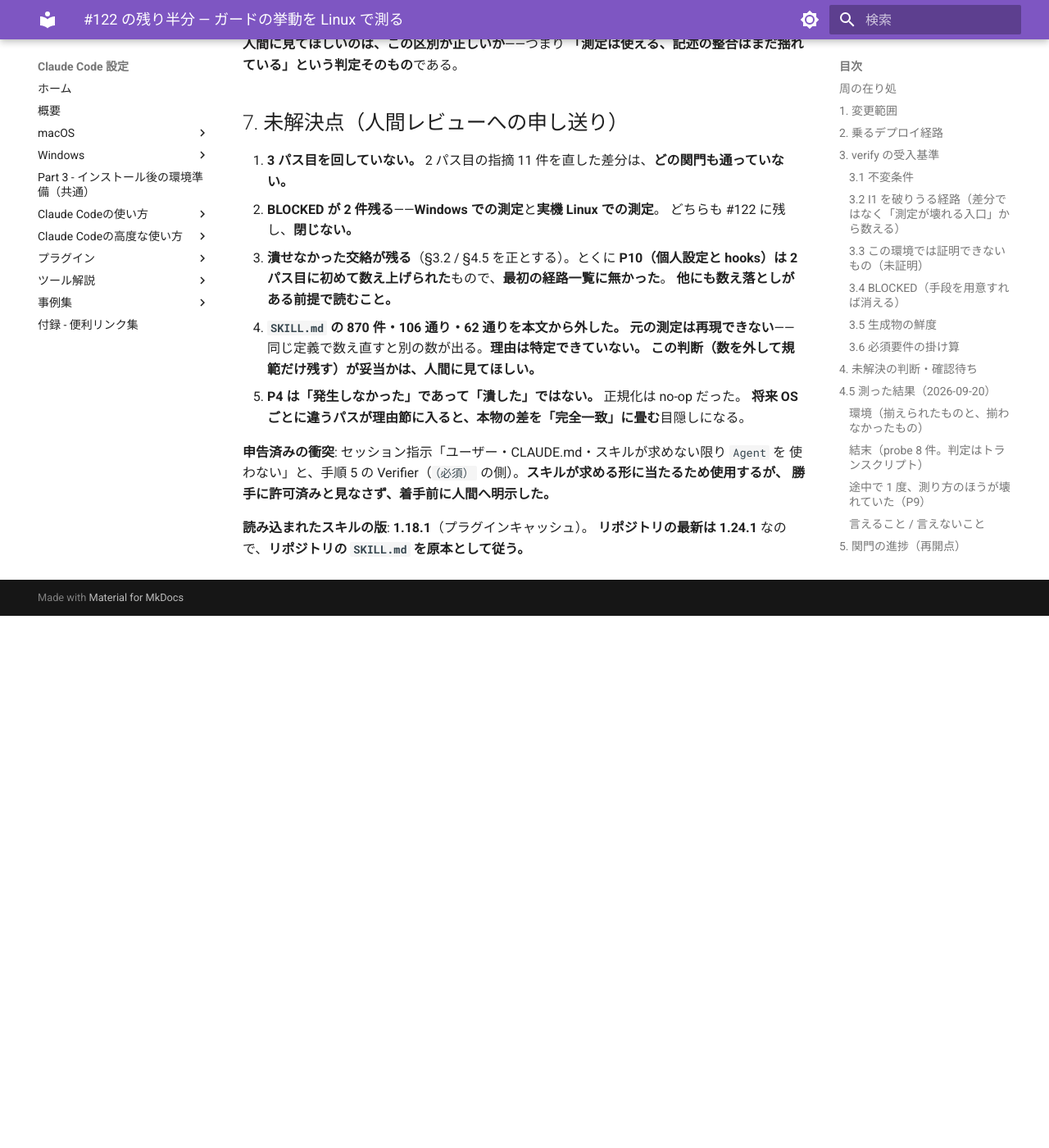
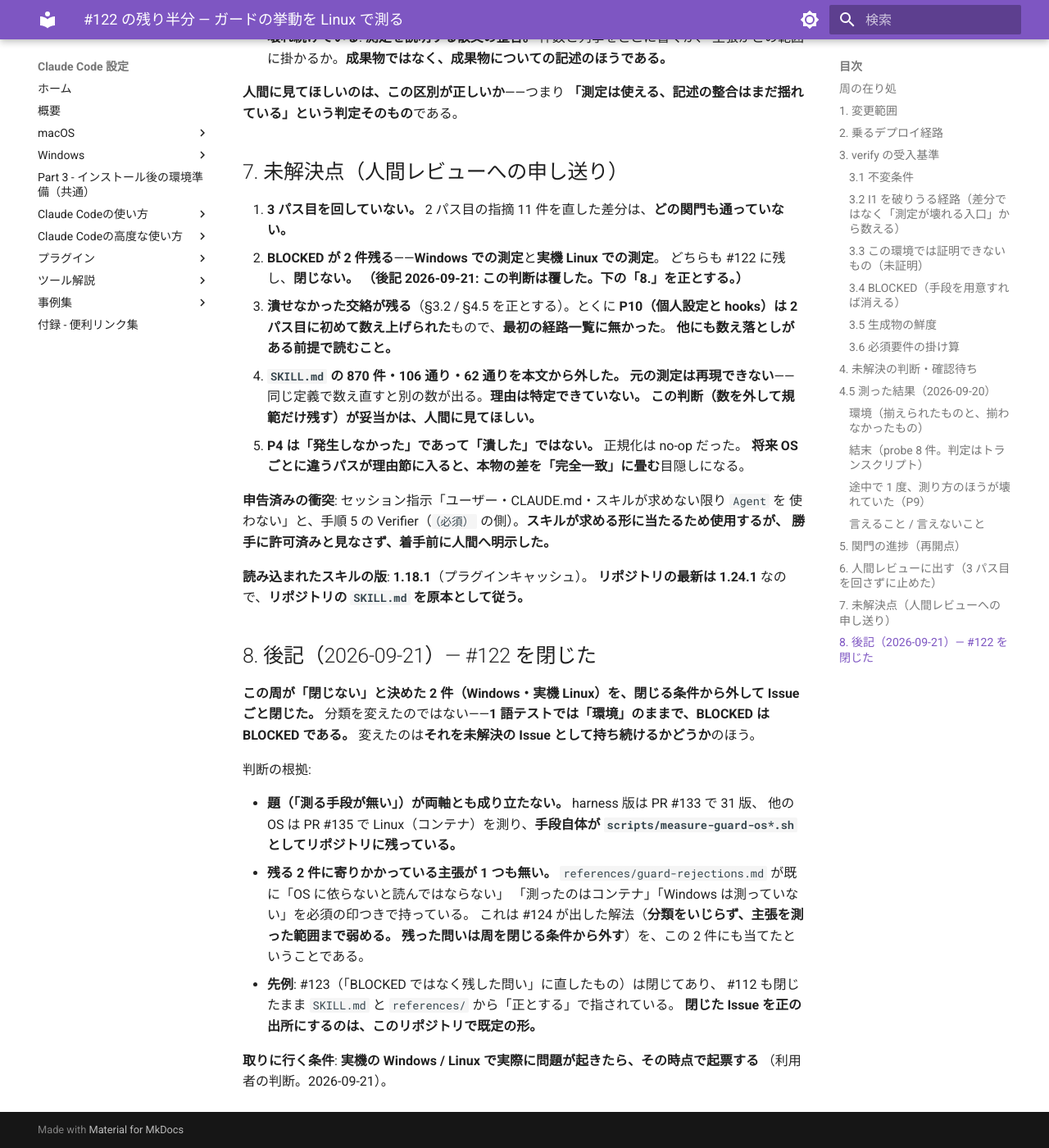
Before and after one commit to hdknr/claude-code-setup, an MkDocs documentation site: the page built from docs/plans/issue-122.md, in a window 1280 px wide and 1400 px high, scrolled down 10078 px. Shown: the whole window at 82% size. Built offline with MkDocs 1.6.1 and Material for MkDocs 9.7.7, drawn with Linux system fonts in a browser that asks for light colours; before the commit the page ends 10829 px from its top, so only the background shows below that; some of the changed text lies outside the part shown.

Commit message:
docs: #122 を閉じ、「閉じていない」と書いていた行を直す (#122)
**残っていた BLOCKED 2 件（Windows・実機 Linux）を、閉じる条件から外した。**
分類を変えたのではない——#124 の 1 語テストでは「環境」のままで BLOCKED は BLOCKED。
変えたのは、それを未解決の Issue として持ち続けるかどうかのほう。

- **題（「測る手段が無い」）が両軸とも成り立たない**——harness 版は PR #133 で 31 版、
  他の OS は PR #135 で Linux（コンテナ）。**手段は `scripts/measure-guard-os*` に残っている。**
- **残る 2 件に寄りかかっている主張が 1 つも無い**——`references/guard-rejections.md` が
  「OS に依らないと読んではならない」「測ったのはコンテナ」「Windows は測っていない」を
  必須の印つきで持っている（#124 の解法をこの 2 件にも当てた形）。
- **実機で問題が起きたら、その時点で起票する**（利用者の判断）。

`CLAUDE.md` は文字どおり「#122 に残してある。閉じていない」と書いており、
閉じた瞬間に偽になる行だった。`docs/plans/issue-122.md` §7-2 にも後記を付け、
§1 の変更範囲に `CLAUDE.md` を足した（範囲を黙って広げないため）。

`check-all.py` 26/26 緑。

Co-Authored-By: Claude Opus 5 (1M context) <noreply@anthropic.com>

```diff
--- a/docs/plans/issue-122.md
+++ b/docs/plans/issue-122.md
@@ -34,6 +34,7 @@
 - `plugins/dev-loop/.claude-plugin/plugin.json` — 版を揃える
 - `.claude-plugin/marketplace.json` — 版を揃える
 - `docs/plugins/dev-loop-design.md` — `skill-metrics.py` の生成ブロック（**手で書かない**）
+- `CLAUDE.md` — **後記（2026-09-21）で足した**。#122 を閉じたので、「閉じていない」と書いていた 1 行を直す
 
 触らない:
 
@@ -324,6 +325,7 @@
 1. **3 パス目を回していない。** 2 パス目の指摘 11 件を直した差分は、**どの関門も通っていない。**
 2. **BLOCKED が 2 件残る**——**Windows での測定**と**実機 Linux での測定**。
    どちらも #122 に残し、**閉じない。**
+   **（後記 2026-09-21: この判断は覆した。下の「8.」を正とする。）**
 3. **潰せなかった交絡が残る**（§3.2 / §4.5 を正とする）。とくに **P10（個人設定と hooks）は
    2 パス目に初めて数え上げられた**もので、**最初の経路一覧に無かった**。
    **他にも数え落としがある前提で読むこと。**
@@ -339,3 +341,26 @@
 
 **読み込まれたスキルの版**: **1.18.1**（プラグインキャッシュ）。
 **リポジトリの最新は 1.24.1** なので、**リポジトリの `SKILL.md` を原本として従う。**
+
+## 8. 後記（2026-09-21）— #122 を閉じた
+
+**この周が「閉じない」と決めた 2 件（Windows・実機 Linux）を、閉じる条件から外して
+Issue ごと閉じた。** 分類を変えたのではない——**1 語テストでは「環境」のままで、BLOCKED は
+BLOCKED である。** 変えたのは**それを未解決の Issue として持ち続けるかどうか**のほう。
+
+判断の根拠:
+
+- **題（「測る手段が無い」）が両軸とも成り立たない。** harness 版は PR #133 で 31 版、
+  他の OS は PR #135 で Linux（コンテナ）を測り、**手段自体が
+  `scripts/measure-guard-os*.sh` としてリポジトリに残っている。**
+- **残る 2 件に寄りかかっている主張が 1 つも無い。**
+  `references/guard-rejections.md` が既に「OS に依らないと読んではならない」
+  「測ったのはコンテナ」「Windows は測っていない」を必須の印つきで持っている。
+  これは #124 が出した解法（**分類をいじらず、主張を測った範囲まで弱める。
+  残った問いは周を閉じる条件から外す**）を、この 2 件にも当てたということである。
+- **先例**: #123（「BLOCKED ではなく残した問い」に直したもの）は閉じてあり、
+  #112 も閉じたまま `SKILL.md` と `references/` から「正とする」で指されている。
+  **閉じた Issue を正の出所にするのは、このリポジトリで既定の形。**
+
+**取りに行く条件**: **実機の Windows / Linux で実際に問題が起きたら、その時点で起票する**
+（利用者の判断。2026-09-21）。
```
Also changed, not shown: CLAUDE.md (+5 -1 lines).
